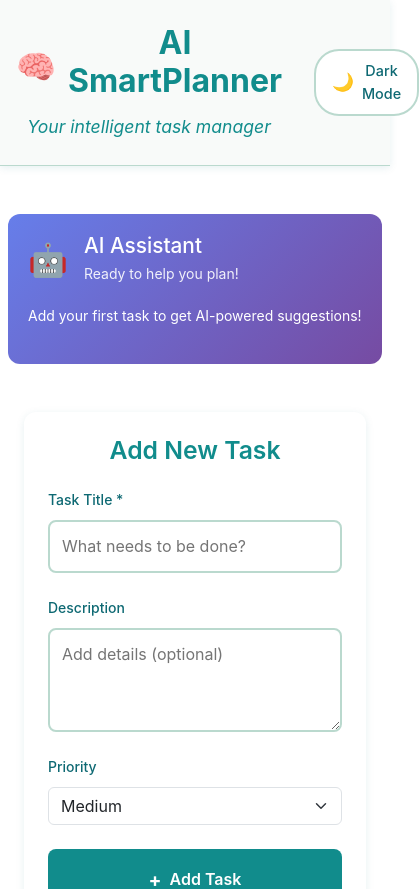
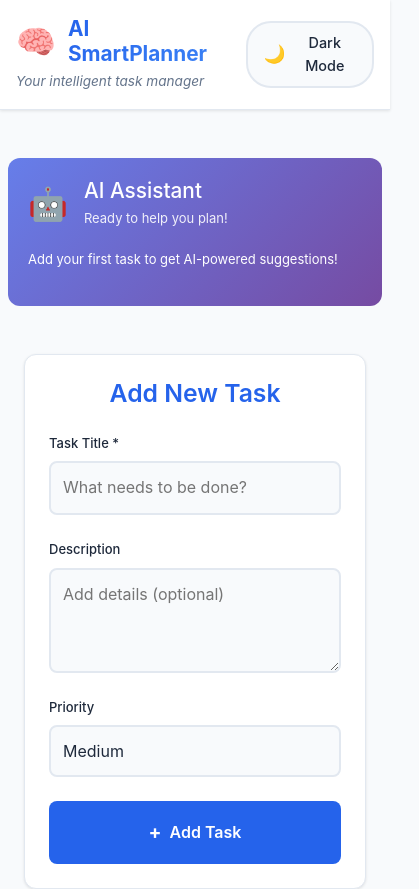
Before and after one commit to refiilwemotaung-cpu/ai-powered-smart-planner, a React (Create React App) app: page / in a window 390 px wide. Shown: the top 889 px of the page, 419 px wide, since content can reach past the window. Built offline with nearby package versions, Linux system fonts and the light colour scheme.

Commit message:
Update entire app with AI Assistant color scheme

```diff
--- a/src/components/Header.css
+++ b/src/components/Header.css
@@ -35,10 +35,10 @@
 }
 
 .logo h1 {
-  color: var(--primary-color);
-  font-size: 1.5rem;
-  font-weight: 700;
-  margin: 0;
+  background: var(--gradient-primary);
+  -webkit-background-clip: text;
+  -webkit-text-fill-color: transparent;
+  background-clip: text;
 }
 
 .tagline {
@@ -49,23 +49,14 @@
 }
 
 .theme-toggle-btn {
-  background: var(--background-color);
-  border: 2px solid var(--border-color);
-  border-radius: 25px;
-  padding: 0.5rem 1rem;
-  color: var(--text-color);
-  cursor: pointer;
-  transition: all 0.3s ease;
-  display: flex;
-  align-items: center;
-  gap: 0.5rem;
-  font-weight: 500;
+  background: var(--gradient-primary);
+  color: white;
+  border: none;
 }
 
 .theme-toggle-btn:hover {
-  border-color: var(--primary-color);
-  transform: translateY(-1px);
-  box-shadow: var(--shadow);
+  background: var(--secondary-color);
+  transform: translateY(-2px);
 }
 
 .theme-icon {
--- a/src/styles/App.css
+++ b/src/styles/App.css
@@ -1,35 +1,39 @@
 :root {
-  --primary-color: #118c8c;
-  --secondary-color: #0e6973;
-  --accent-color: #f2bb16;
-  --success-color: #118c8c;
-  --warning-color: #f2bb16;
-  --error-color: #bf820f;
-  --background-color: #ffffff;
-  --surface-color: #f8faf9;
+  --primary-color: #2563eb;
+  --secondary-color: #1d4ed8;
+  --accent-color: #3b82f6;
+  --success-color: #10b981;
+  --warning-color: #f59e0b;
+  --error-color: #ef4444;
+  --background-color: #f8fafc;
+  --surface-color: #ffffff;
   --card-color: #ffffff;
-  --text-color: #0e6973;
-  --text-secondary: #118c8c;
-  --border-color: #bad9ce;
-  --shadow: 0 2px 8px rgba(14, 105, 115, 0.1);
-  --shadow-lg: 0 8px 25px rgba(14, 105, 115, 0.15);
+  --text-color: #1e293b;
+  --text-secondary: #64748b;
+  --border-color: #e2e8f0;
+  --shadow: 0 1px 3px rgba(0, 0, 0, 0.1);
+  --shadow-lg: 0 10px 15px -3px rgba(0, 0, 0, 0.1);
+  --gradient-primary: linear-gradient(135deg, #2563eb, #3b82f6);
+  --gradient-success: linear-gradient(135deg, #10b981, #34d399);
 }
 
 [data-theme="dark"] {
-  --primary-color: #118c8c;
-  --secondary-color: #0e6973;
-  --accent-color: #f2bb16;
-  --success-color: #118c8c;
-  --warning-color: #f2bb16;
-  --error-color: #bf820f;
-  --background-color: #0a2f33;
-  --surface-color: #0e4a4f;
-  --card-color: #0e6973;
-  --text-color: #e0f0ed;
-  --text-secondary: #bad9ce;
-  --border-color: #118c8c;
-  --shadow: 0 2px 8px rgba(0, 0, 0, 0.3);
-  --shadow-lg: 0 8px 25px rgba(0, 0, 0, 0.4);
+  --primary-color: #3b82f6;
+  --secondary-color: #2563eb;
+  --accent-color: #60a5fa;
+  --success-color: #34d399;
+  --warning-color: #fbbf24;
+  --error-color: #f87171;
+  --background-color: #0f172a;
+  --surface-color: #1e293b;
+  --card-color: #334155;
+  --text-color: #f1f5f9;
+  --text-secondary: #94a3b8;
+  --border-color: #475569;
+  --shadow: 0 1px 3px rgba(0, 0, 0, 0.3);
+  --shadow-lg: 0 10px 15px -3px rgba(0, 0, 0, 0.3);
+  --gradient-primary: linear-gradient(135deg, #3b82f6, #60a5fa);
+  --gradient-success: linear-gradient(135deg, #34d399, #6ee7b7);
 }
 
 /* Global Styles */
@@ -46,6 +50,7 @@ body {
     sans-serif;
   transition: background-color 0.3s ease, color 0.3s ease;
   line-height: 1.6;
+  font-size: 14px;
 }
 
 .app {
@@ -53,85 +58,414 @@ body {
   background-color: var(--background-color);
 }
 
-.app-header {
-  background: var(--surface-color);
-  border-bottom: 1px solid var(--border-color);
-  padding: 2rem 0;
-  text-align: center;
-  margin-bottom: 2rem;
-}
-
-.app-header h1 {
-  color: var(--primary-color);
-  font-size: 2.5rem;
-  margin-bottom: 0.5rem;
-}
-
-.app-header p {
-  color: var(--text-secondary);
-  font-size: 1.1rem;
-}
-
 .container {
-  max-width: 1200px;
+  max-width: 1400px;
   margin: 0 auto;
   padding: 0 1rem;
 }
 
-.placeholder {
-  text-align: center;
-  padding: 3rem;
+/* Header Styles */
+.app-header {
+  background: var(--surface-color);
+  border-bottom: 1px solid var(--border-color);
+  padding: 1rem 0;
+  box-shadow: var(--shadow);
+  position: sticky;
+  top: 0;
+  z-index: 1000;
+}
+
+.header-content {
+  max-width: 1400px;
+  margin: 0 auto;
+  padding: 0 1rem;
+  display: flex;
+  justify-content: space-between;
+  align-items: center;
+  gap: 2rem;
+}
+
+.logo-section {
+  display: flex;
+  flex-direction: column;
+  gap: 0.25rem;
+}
+
+.logo {
+  display: flex;
+  align-items: center;
+  gap: 0.75rem;
+}
+
+.logo-icon {
+  font-size: 2rem;
+}
+
+.logo h1 {
+  color: var(--primary-color);
+  font-size: 1.5rem;
+  font-weight: 700;
+  margin: 0;
+}
+
+.tagline {
+  color: var(--text-secondary);
+  font-size: 0.9rem;
+  margin: 0;
+  font-style: italic;
+}
+
+.theme-toggle-btn {
+  background: var(--background-color);
+  border: 2px solid var(--border-color);
+  border-radius: 25px;
+  padding: 0.5rem 1rem;
+  color: var(--text-color);
+  cursor: pointer;
+  transition: all 0.3s ease;
+  display: flex;
+  align-items: center;
+  gap: 0.5rem;
+  font-weight: 500;
+}
+
+.theme-toggle-btn:hover {
+  border-color: var(--primary-color);
+  transform: translateY(-1px);
+  box-shadow: var(--shadow);
+}
+
+.theme-icon {
+  font-size: 1.1rem;
+}
+
+.theme-text {
+  font-size: 0.9rem;
+}
+
+/* Main Content */
+.main-content {
+  padding: 2rem 0;
+}
+
+/* Task Form Styles */
+.task-form-section {
+  padding: 2rem 0;
+}
+
+.form-container {
+  max-width: 600px;
+  margin: 0 auto;
   background: var(--card-color);
   border-radius: 12px;
+  padding: 2rem;
   box-shadow: var(--shadow);
   border: 1px solid var(--border-color);
 }
 
-.placeholder h2 {
+.form-container h2 {
   color: var(--primary-color);
-  margin-bottom: 1rem;
+  margin-bottom: 1.5rem;
+  text-align: center;
+  font-weight: 600;
+}
+
+.task-form {
+  display: flex;
+  flex-direction: column;
+  gap: 1.5rem;
+}
+
+.form-group {
+  display: flex;
+  flex-direction: column;
+}
+
+.form-group label {
+  font-weight: 500;
+  margin-bottom: 0.5rem;
+  color: var(--text-color);
+}
+
+.form-input,
+.form-textarea,
+.form-select {
+  padding: 0.75rem;
+  border: 2px solid var(--border-color);
+  border-radius: 8px;
+  background: var(--background-color);
+  color: var(--text-color);
+  font-size: 1rem;
+  transition: all 0.3s ease;
+}
+
+.form-input:focus,
+.form-textarea:focus,
+.form-select:focus {
+  outline: none;
+  border-color: var(--primary-color);
+  box-shadow: 0 0 0 3px rgba(37, 99, 235, 0.1);
+}
+
+.form-textarea {
+  resize: vertical;
+  min-height: 80px;
+  font-family: inherit;
+}
+
+.submit-btn {
+  background: var(--primary-color);
+  color: white;
+  border: none;
+  padding: 1rem 2rem;
+  border-radius: 8px;
+  font-size: 1rem;
+  font-weight: 600;
+  cursor: pointer;
+  transition: all 0.3s ease;
+  display: flex;
+  align-items: center;
+  justify-content: center;
+  gap: 0.5rem;
+}
+
+.submit-btn:hover {
+  background: var(--secondary-color);
+  transform: translateY(-2px);
+  box-shadow: 0 4px 12px rgba(37, 99, 235, 0.3);
+}
+
+.btn-icon {
+  font-size: 1.2rem;
+  font-weight: bold;
+}
+
+/* Utility Classes */
+.text-center {
+  text-align: center;
+}
+.text-left {
+  text-align: left;
+}
+.text-right {
+  text-align: right;
+}
+
+.flex {
+  display: flex;
+}
+.flex-col {
+  flex-direction: column;
+}
+.items-center {
+  align-items: center;
+}
+.justify-center {
+  justify-content: center;
+}
+.justify-between {
+  justify-content: space-between;
+}
+
+.gap-1 {
+  gap: 0.5rem;
+}
+.gap-2 {
+  gap: 1rem;
+}
+.gap-3 {
+  gap: 1.5rem;
+}
+
+.p-1 {
+  padding: 0.5rem;
+}
+.p-2 {
+  padding: 1rem;
+}
+.p-3 {
+  padding: 1.5rem;
+}
+
+.m-1 {
+  margin: 0.5rem;
+}
+.m-2 {
+  margin: 1rem;
+}
+.m-3 {
+  margin: 1.5rem;
+}
+
+.rounded {
+  border-radius: 0.375rem;
+}
+.rounded-lg {
+  border-radius: 0.75rem;
+}
+
+.shadow {
+  box-shadow: var(--shadow);
+}
+.shadow-lg {
+  box-shadow: var(--shadow-lg);
 }
 
 /* Smart Watch Responsive */
 @media (max-width: 240px) {
   body {
     font-size: 12px;
-    padding: 5px;
+    padding: 2px;
   }
 
   .container {
-    padding: 0 5px;
+    padding: 0 2px;
+    max-width: 100%;
   }
 
   .app-header {
-    padding: 1rem 0;
-    margin-bottom: 1rem;
+    padding: 0.5rem 0;
   }
 
-  .app-header h1 {
+  .header-content {
+    padding: 0 0.5rem;
+    flex-direction: column;
+    gap: 0.5rem;
+    text-align: center;
+  }
+
+  .logo {
+    justify-content: center;
+  }
+
+  .logo-icon {
     font-size: 1.5rem;
   }
 
-  .placeholder {
+  .logo h1 {
+    font-size: 1.1rem;
+  }
+
+  .tagline {
+    font-size: 0.8rem;
+  }
+
+  .theme-toggle-btn {
+    padding: 0.375rem 0.75rem;
+  }
+
+  .theme-text {
+    display: none;
+  }
+
+  .main-content {
+    padding: 1rem 0;
+  }
+
+  .task-form-section {
+    padding: 1rem 0;
+  }
+
+  .form-container {
     padding: 1rem;
+    margin: 0 0.5rem;
+  }
+
+  .form-container h2 {
+    font-size: 1.1rem;
+  }
+
+  .task-form {
+    gap: 1rem;
+  }
+
+  .form-input,
+  .form-textarea,
+  .form-select {
+    padding: 0.5rem;
+    font-size: 0.9rem;
+  }
+
+  .submit-btn {
+    padding: 0.75rem 1rem;
+    font-size: 0.9rem;
   }
 }
 
 /* Mobile Responsive */
 @media (max-width: 768px) {
   body {
-    font-size: 14px;
+    font-size: 13px;
   }
 
   .container {
     padding: 0 0.5rem;
   }
 
-  .app-header {
-    padding: 1.5rem 0;
+  .header-content {
+    padding: 0 1rem;
   }
 
-  .app-header h1 {
-    font-size: 2rem;
+  .logo h1 {
+    font-size: 1.3rem;
+  }
+
+  .tagline {
+    font-size: 0.85rem;
+  }
+
+  .form-container {
+    margin: 0 1rem;
+    padding: 1.5rem;
   }
 }
+
+/* Desktop */
+@media (min-width: 1200px) {
+  body {
+    font-size: 15px;
+  }
+}
+
+/* Animation Classes */
+@keyframes slideUp {
+  from {
+    opacity: 0;
+    transform: translateY(20px);
+  }
+  to {
+    opacity: 1;
+    transform: translateY(0);
+  }
+}
+
+@keyframes fadeIn {
+  from {
+    opacity: 0;
+  }
+  to {
+    opacity: 1;
+  }
+}
+
+.slide-up {
+  animation: slideUp 0.3s ease;
+}
+
+.fade-in {
+  animation: fadeIn 0.3s ease;
+}
+
+/* Focus States for Accessibility */
+button:focus-visible,
+input:focus-visible,
+textarea:focus-visible,
+select:focus-visible {
+  outline: 2px solid var(--primary-color);
+  outline-offset: 2px;
+}
+
+/* Selection Color */
+::selection {
+  background-color: rgba(37, 99, 235, 0.2);
+}
```
